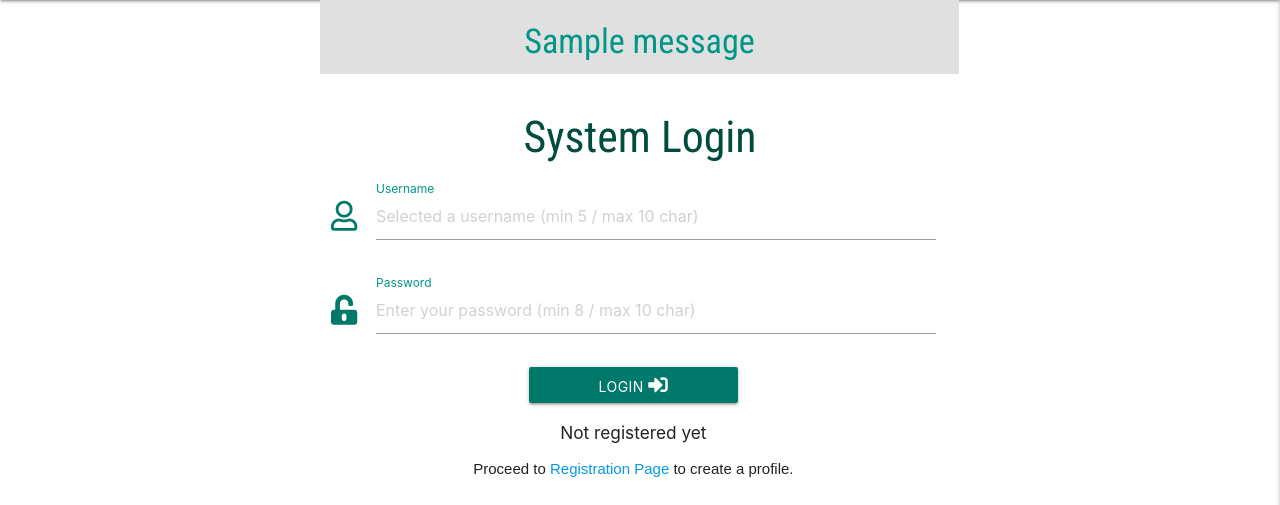
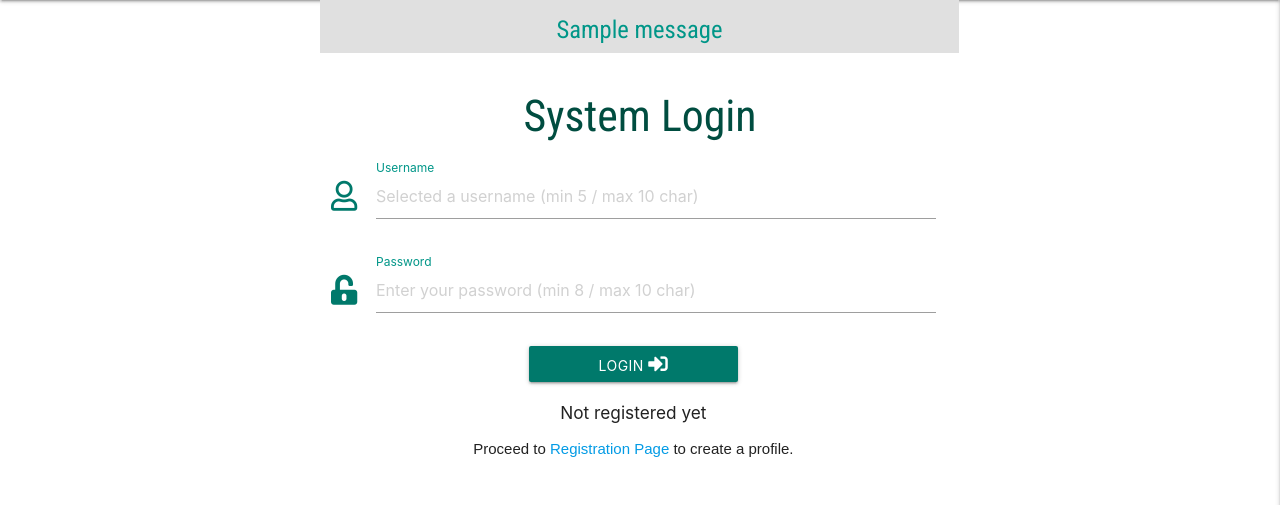
Before and after one commit to 31Amin/car_maintenance_tracker, a Flask app: page / in a window 1280 px wide. Shown: the part 64-569 px from the top of the page. Run offline with Flask 2, Linux system fonts and the light colour scheme; one stand-in notice (Sample message) is shown; some libraries are stand-ins or nearby versions.

Commit message:
post mentor review, updated modal to centre text. Updated buttons in modal to add more spacing between buttons. Updated flash message to educe the size of the text. Fixed spelling error on add car page

```diff
--- a/static/css/style.css
+++ b/static/css/style.css
@@ -83,6 +83,9 @@ main {
 }
 .red_buttom:hover{
     background-color: #e53935 !important ;
+}
+.confirmation_red_buttom{
+    margin-right: 10px !important;
 }
 .confirmation_red_buttom:hover{
     background-color: #e53935 !important ;
--- a/templates/addcar.html
+++ b/templates/addcar.html
@@ -1,7 +1,7 @@
 {% extends "base.html" %}
     {% block content %}
          <h3 class="teal-text text-darken-4 center-align text-shadow">Add a Car to the Database</h3>
-        <p class="center-align"><span class="red-text"><strong>Note : </strong></span> only register a car you are the current users of,
+        <p class="center-align"><span class="red-text"><strong>Note : </strong></span> Only register a car you are the current users of,
             <br> your id will be associated with the car <br></p>
         <div class="row">
             <form class="col s12 m10 offset-m1 l6 offset-l3" method="POST" action="{{ url_for('addcar', username=username, email=email) }}">
--- a/templates/base.html
+++ b/templates/base.html
@@ -72,8 +72,8 @@
         {% if messages %}
         {% for message in messages %}
         <div class="row">
-            <div class="col s12 m6 offset-m3 grey lighten-2">
-                <h4 class="teal-text darken-2 center-align">{{ message }}</h4>
+            <div class="col s12 m10 offset-m1 l6 offset-l3 grey lighten-2">
+                <h5 class="teal-text darken-2 center-align">{{ message }}</h5>
             </div>
         </div>
         {% endfor %}
--- a/templates/detailed_record.html
+++ b/templates/detailed_record.html
@@ -73,8 +73,8 @@
                     </div>
                     <!-- Confirm deletion modal -->
                     <div id="modal1" class="modal">
-                        <div class="modal-content">
-                        <h4 class="teal-text text-darken-4 center-align text-shadow">Confirm Deletion</h4>
+                        <div class="modal-content center-align">
+                        <h4 class="teal-text text-darken-4 text-shadow">Confirm Deletion</h4>
                         <p>Are you sure you want to delete the record?</p>
                           <a href="#!" class="modal-close btn red confirmation_red_buttom">No</a>
                         <a href="{{ url_for('delete_record', record_id=record._id) }}" class="modal-close btn green teal darken-2">Yes</a>
```
